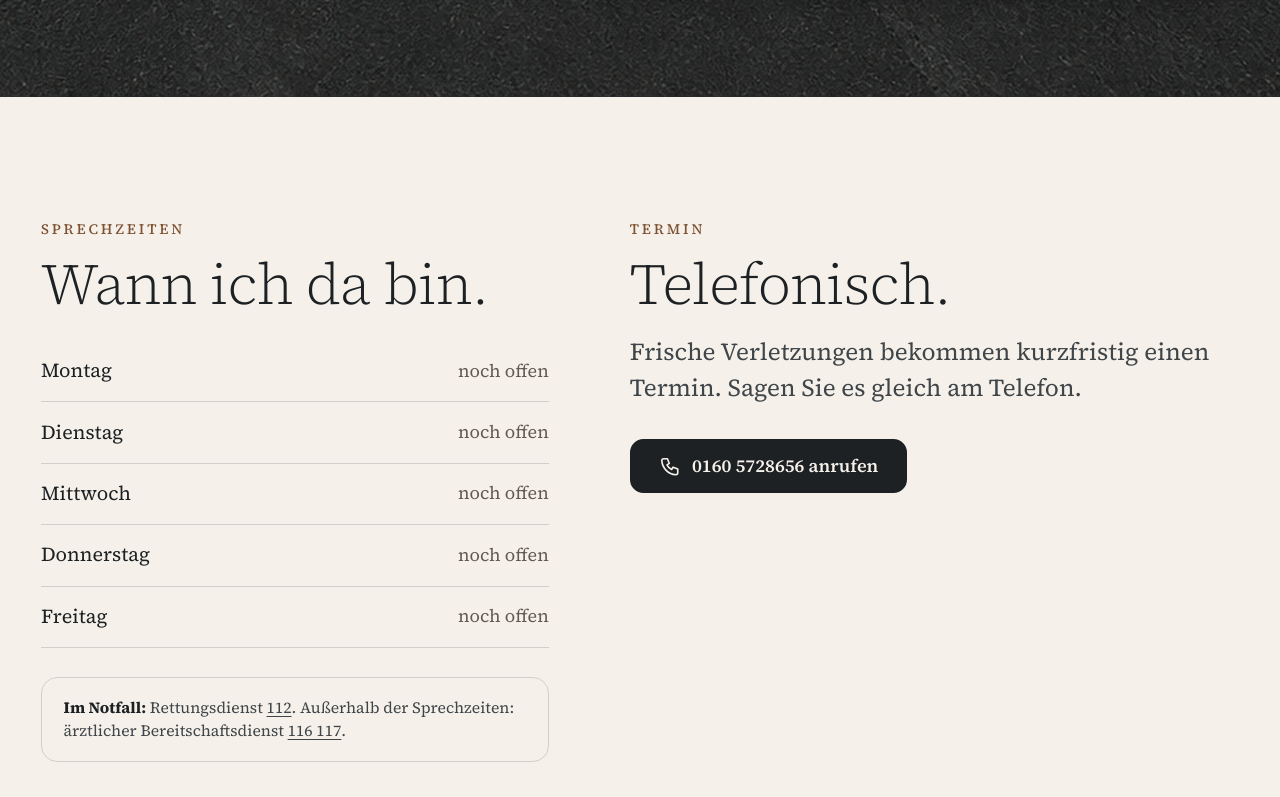
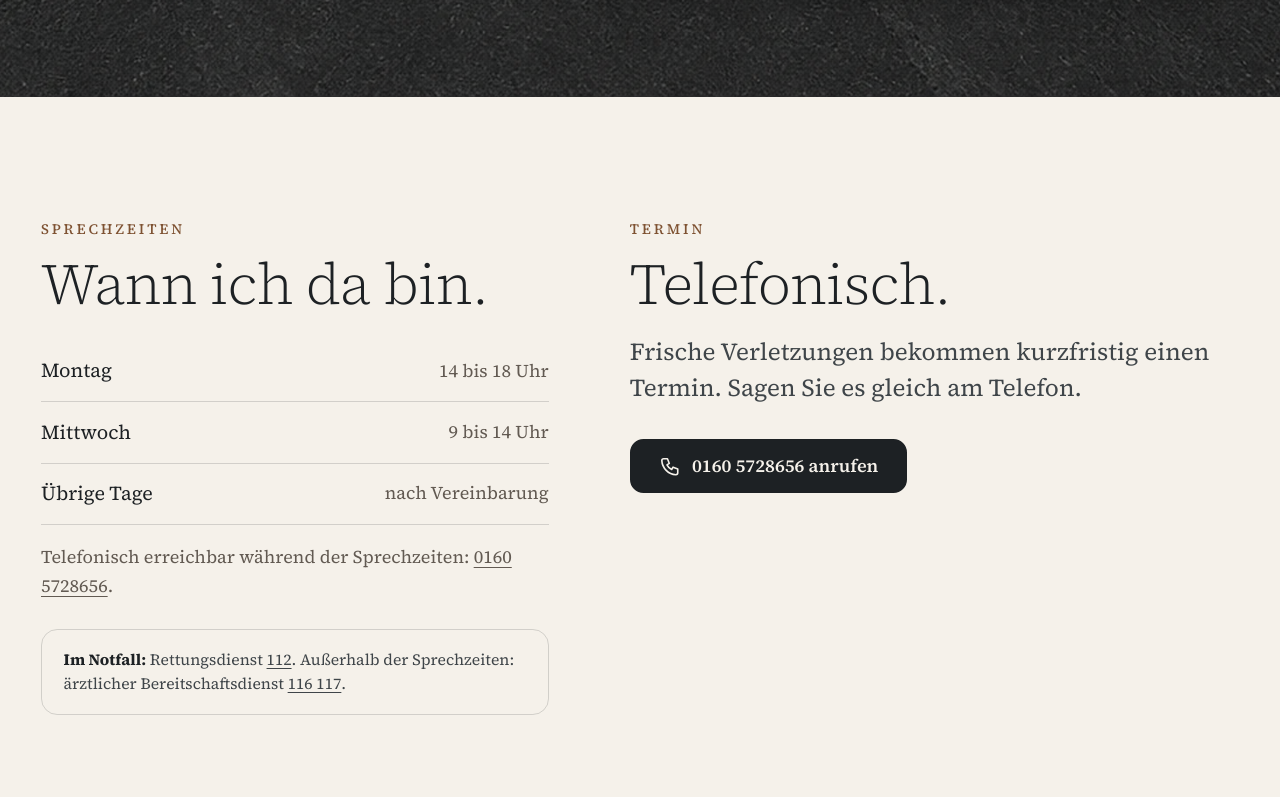
Before and after one commit to NatoshiSakamoto67/dr-pfeiler-entwurf, a plain HTML site: page kontakt.html in a window 1280 px wide. Shown: the part 2000-2797 px from the top of the page. Drawn offline with Linux system fonts and the light colour scheme.

Commit message:
Sprechzeiten eingetragen: Montag 14 bis 18 Uhr, Mittwoch 9 bis 14 Uhr und nach Vereinbarung

```diff
--- a/kontakt.html
+++ b/kontakt.html
@@ -55,7 +55,7 @@
       </div>
       <dl class="angaben zeig" style="--dl:160ms;align-self:end">
         <div><dt>Praxis</dt><dd><address class="adresse">Privatpraxis Dr. med. Günter Pfeiler<br>Hamburger Straße 277<br>38114 Braunschweig</address></dd></div>
-        <div><dt>Termine</dt><dd>Nach Vereinbarung</dd></div>
+        <div><dt>Sprechzeiten</dt><dd>Montag 14 bis 18 Uhr<br>Mittwoch 9 bis 14 Uhr<br>und nach Vereinbarung</dd></div>
         <div><dt>E-Mail</dt><dd><a href="mailto:praxis@dr-pfeiler.de">praxis@dr-pfeiler.de</a><br><span class="gedaempft" style="font-size:var(--t-klein)">Für Terminanfragen bitte anrufen. Keine Befunde per E-Mail.</span></dd></div>
       </dl>
     </div>
@@ -101,15 +101,14 @@
         <h2 id="zeiten-t">Wann ich da bin.</h2>
         <table class="zeiten">
           <tbody>
-            <tr><th scope="row">Montag</th><td>noch offen</td></tr>
-            <tr><th scope="row">Dienstag</th><td>noch offen</td></tr>
-            <tr><th scope="row">Mittwoch</th><td>noch offen</td></tr>
-            <tr><th scope="row">Donnerstag</th><td>noch offen</td></tr>
-            <tr><th scope="row">Freitag</th><td>noch offen</td></tr>
+            <tr><th scope="row">Montag</th><td>14 bis 18 Uhr</td></tr>
+            <tr><th scope="row">Mittwoch</th><td>9 bis 14 Uhr</td></tr>
+            <tr><th scope="row">Übrige Tage</th><td>nach Vereinbarung</td></tr>
           </tbody>
         </table>
+        <p class="gedaempft" style="margin-top:1rem">Telefonisch erreichbar während der Sprechzeiten: <a href="tel:+491605728656">0160 5728656</a>.</p>
         <p class="notfall"><b>Im Notfall:</b> Rettungsdienst <a href="tel:112">112</a>. Außerhalb der Sprechzeiten: ärztlicher Bereitschaftsdienst <a href="tel:116117">116 117</a>.</p>
-        <details class="todo"><summary>Intern</summary><p>Sprechzeiten eintragen. Anschrift und E-Mail sind per Visitenkarte bestätigt.</p></details>
+        <details class="todo"><summary>Intern</summary><p>Anschrift und E-Mail sind per Visitenkarte bestätigt.</p></details>
       </div>
       <div class="zeig" style="--dl:120ms">
         <p class="kicker">Termin</p>
@@ -139,7 +138,7 @@
     <p class="gross">Privatpraxis<br>Dr. med. Günter Pfeiler</p>
     <div class="fuss-raster">
       <div><small>Praxis</small><address>Hamburger Straße 277<br>38114 Braunschweig<br>Erdgeschoss, barrierefrei</address></div>
-      <div><small>Termine</small><a href="tel:+491605728656">0160 5728656</a><br>nach Vereinbarung<br><a href="mailto:praxis@dr-pfeiler.de">praxis@dr-pfeiler.de</a></div>
+      <div><small>Termine</small><a href="tel:+491605728656">0160 5728656</a><br>Mo 14 bis 18 Uhr, Mi 9 bis 14 Uhr<br>und nach Vereinbarung<br><a href="mailto:praxis@dr-pfeiler.de">praxis@dr-pfeiler.de</a></div>
       <div><small>Seiten</small><nav aria-label="Fußzeile">
 <a href="index.html">Start</a>
 <a href="leistungen.html">Leistungen</a>
```
Also changed, not shown: barrierefreiheit.html (+1 -1 lines), bilder.html (+1 -1 lines), datenschutz.html (+1 -1 lines), impressum.html (+1 -1 lines), index.html (+2 -2 lines), leistungen.html (+1 -1 lines), praxis.html (+1 -1 lines).
